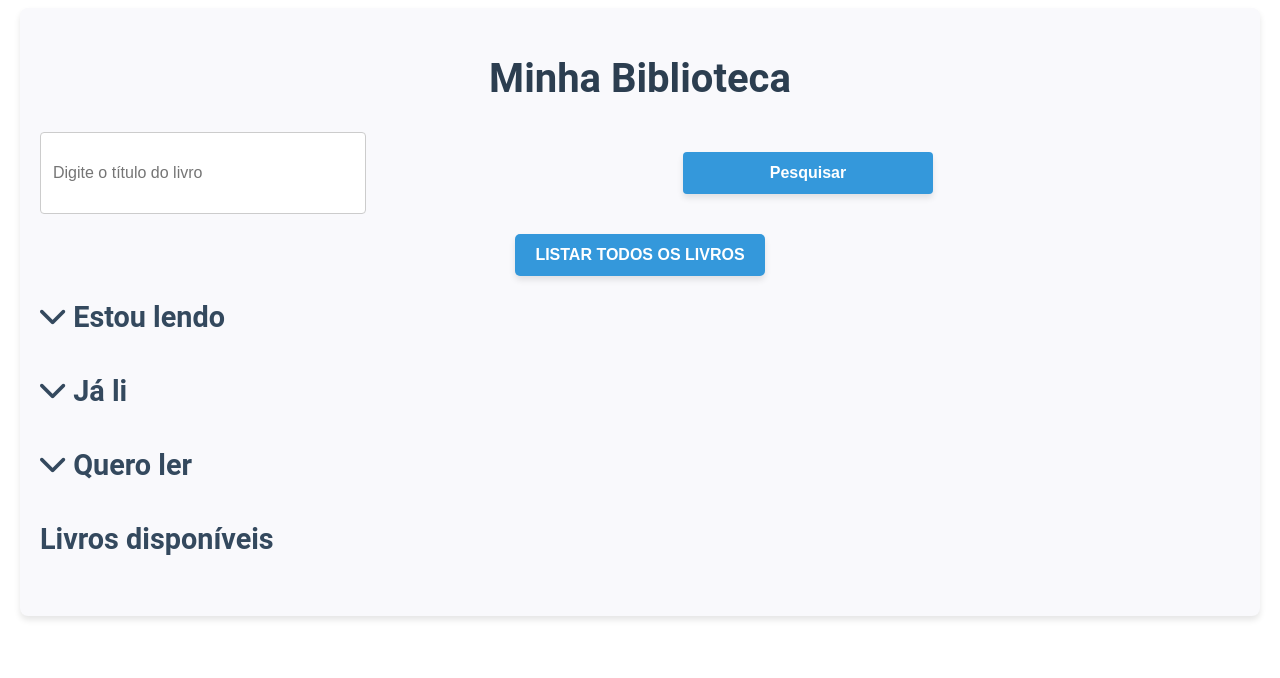
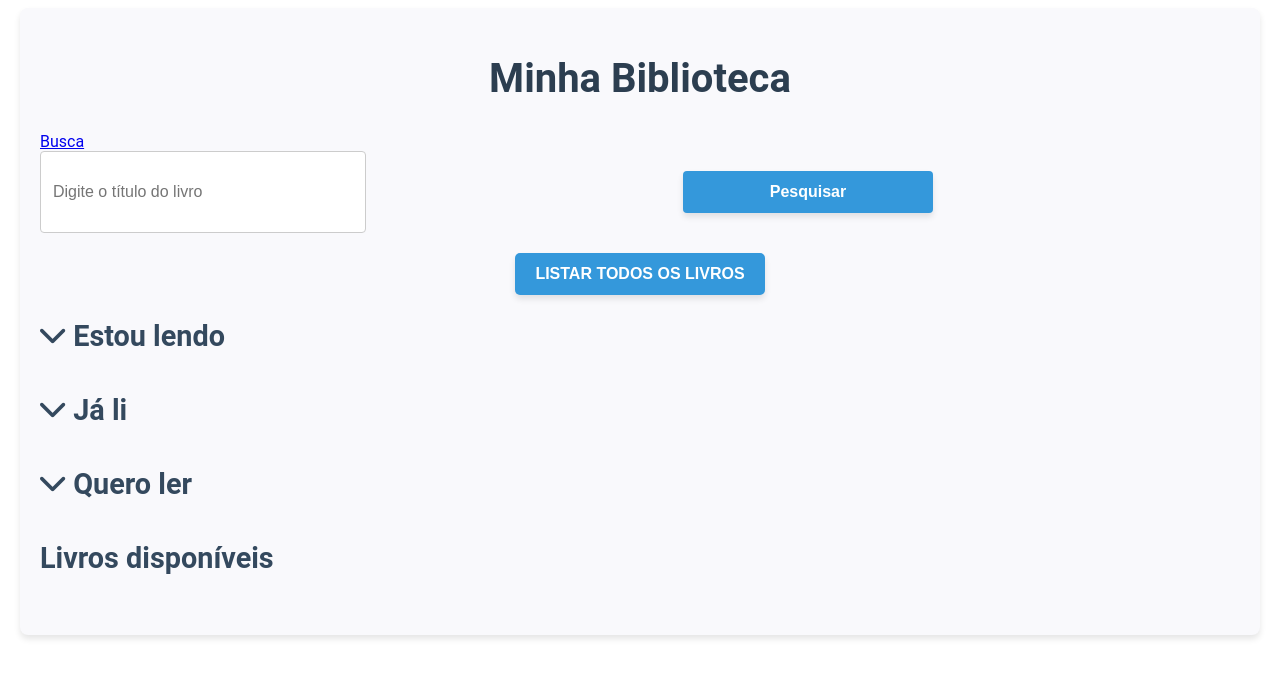
Before and after one commit to carlosfernandino/projeto-livraria, a React (Create React App) app: page / in a window 1280 px wide. Shown: the top 678 px of the page. Built offline with nearby package versions, Linux system fonts and the light colour scheme.

Commit message:
Feat - Instalação do react-router-dom
- Instalação do router para melhorar navegação da API

```diff
--- a/src/App.js
+++ b/src/App.js
@@ -1,6 +1,15 @@
 import "./styles.css";
 import { ListaLivrosView } from "./livro/ListaLivrosView";
+import { BrowserRouter as Router, Routes, Route } from "react-router-dom";
+import { BuscarLivrosView } from "./livro/BuscarLivrosView";
 
 export default function App() {
-  return <ListaLivrosView />;
+  return (
+    <Router>
+      <Routes>
+        <Route path="/" element= {<ListaLivrosView/>}></Route>
+        <Route path="/busca" element= {<BuscarLivrosView/>}></Route>
+      </Routes>
+    </Router>
+  );
 }
--- /dev/null
+++ b/src/livro/BuscarLivrosView.js
@@ -0,0 +1,7 @@
+export function BuscarLivrosView() {
+  return (
+    <div>
+      <h1>Teste</h1>
+    </div>
+  );
+}
--- a/src/livro/ListaLivrosView.js
+++ b/src/livro/ListaLivrosView.js
@@ -53,7 +53,7 @@ export function ListaLivrosView() {
   return (
     <main>
       <h1>Minha Biblioteca</h1>
-
+      <a href="/busca">Busca</a>
       {/* Barra de Pesquisa */}
       <div className="search-bar">
         <input
```
Also changed, not shown: package.json (+7 -1 lines), 1 other file (tests, documents, lock files or other folders).
